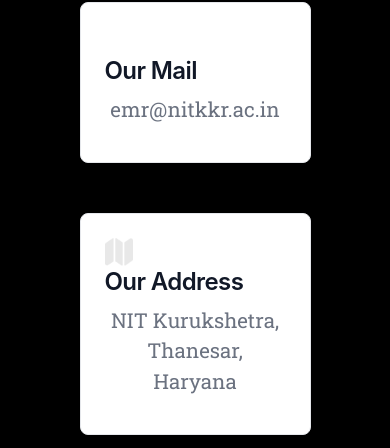
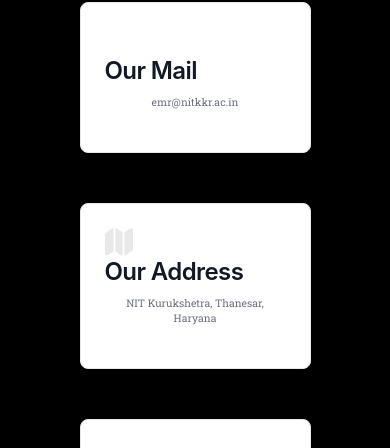
Before and after one commit to yujit2003/WebD-2.0-1, a React (Create React App) app: page / in a window 390 px wide. Shown: the part 2156-2604 px from the top of the page. Built offline with nearby package versions, Linux system fonts and the light colour scheme; grey boxes are pictures that could not be loaded.

Commit message:
"media query changed"

```diff
--- a/src/components/Team/Card.css
+++ b/src/components/Team/Card.css
@@ -121,7 +121,7 @@ font-family: 'Roboto Slab', serif;
 }
 .socialicons{
 display:flex;
-gap:3rem;
+gap:3.8rem;
 justify-content:center;
 
 }
@@ -153,6 +153,73 @@ margin-top:-10px;
 
 
 }
+.details>h3,p{
+    text-align:center;
+    font-size:10.5px;
+    font-weight:500;
+    font-family: 'Roboto Slab', serif;
+    padding-bottom:5px;
+
+
+    }
+    .details{
+      margin:20px;
+    }
+
+    .socialicons>a>svg{
+        color:black;
+        background-color:white;
+        width:15px;
+        height:15px;
+        margin-top:30px;}
+
+.socialicons{
+    gap:2rem;
+}
+
+
+
+
+
+  }
+
+
+  @media only screen and (max-width:600px) {
+    .wrapper{
+    justify-content:space-around;
+    margin-top:30px;
+
+    }
+    .Card{
+        width:200px;
+        height:200px;
+    margin-top:-10px;
+
+
+    }
+    .details>h3,p{
+        text-align:center;
+        font-size:10.5px;
+        font-weight:500;
+        font-family: 'Roboto Slab', serif;
+        padding-bottom:5px;
+
+
+        }
+        .details{
+          margin:20px;
+        }
+
+        .socialicons>a>svg{
+            color:black;
+            background-color:white;
+            width:15px;
+            height:15px;
+            margin-top:30px;}
+
+    .socialicons{
+        gap:2rem;
+    }
 
 
 
@@ -160,4 +227,6 @@ margin-top:-10px;
 
 
 
-  }
+
+
+      }
```
